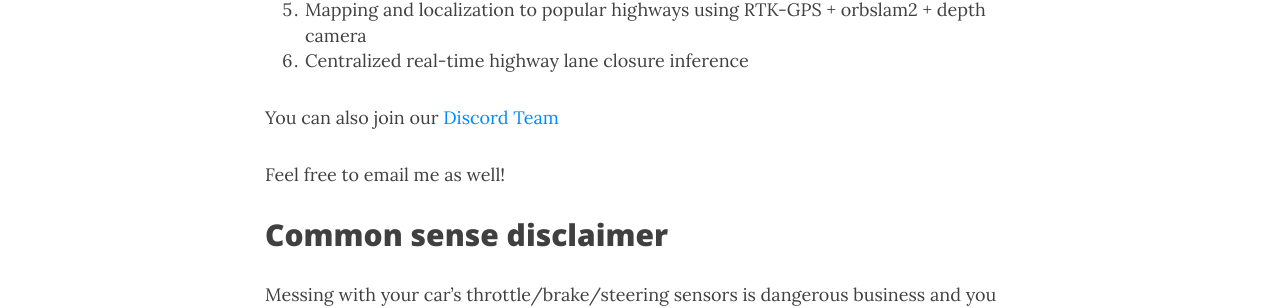
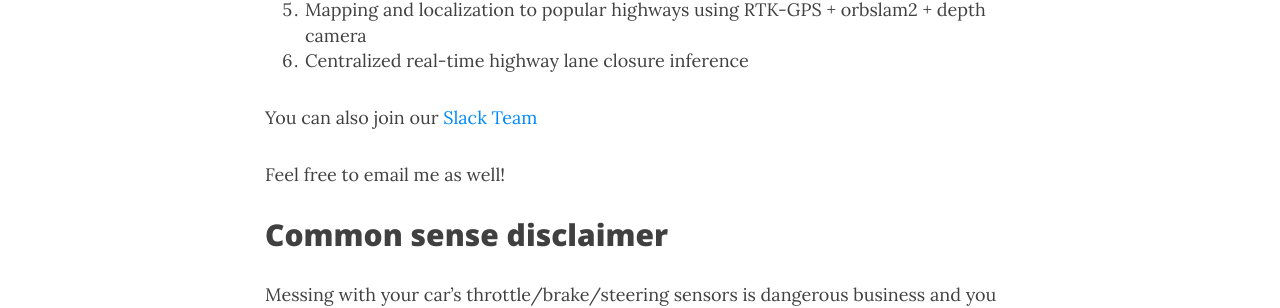
Before and after one commit to frk2/opencaret, a Jekyll site: the page built from index.md, in a window 1280 px wide and 900 px high, scrolled down 2991 px. Shown: the part 193-501 px from the top of the window. Built offline with Jekyll 4.4.1, drawn with Linux system fonts in a browser that asks for light colours; nearby versions of some CDN libraries.

Commit message:
- switch to slack cuz why not

```diff
--- a/index.md
+++ b/index.md
@@ -61,7 +61,7 @@ Broadly speaking the main parts to getting this on the road are:
 5. Mapping and localization to popular highways using RTK-GPS + orbslam2 + depth camera
 6. Centralized real-time highway lane closure inference
 
-You can also join our [Discord Team](https://discord.gg/yYwb7xK)
+You can also join our [Slack Team](https://join.slack.com/t/opencaret/shared_invite/enQtMzU1OTQ2NjY0MTgyLTlhY2JmYTlkYTg4ZGIyNDYzMjFhNWMxNjlmZGFiYTI1MTIyZjA0ODNhMzI5ZDUxYTQ3MWFjYWQ0YzQxZGE1ZjA)
 
 Feel free to email me as well!
 
```
